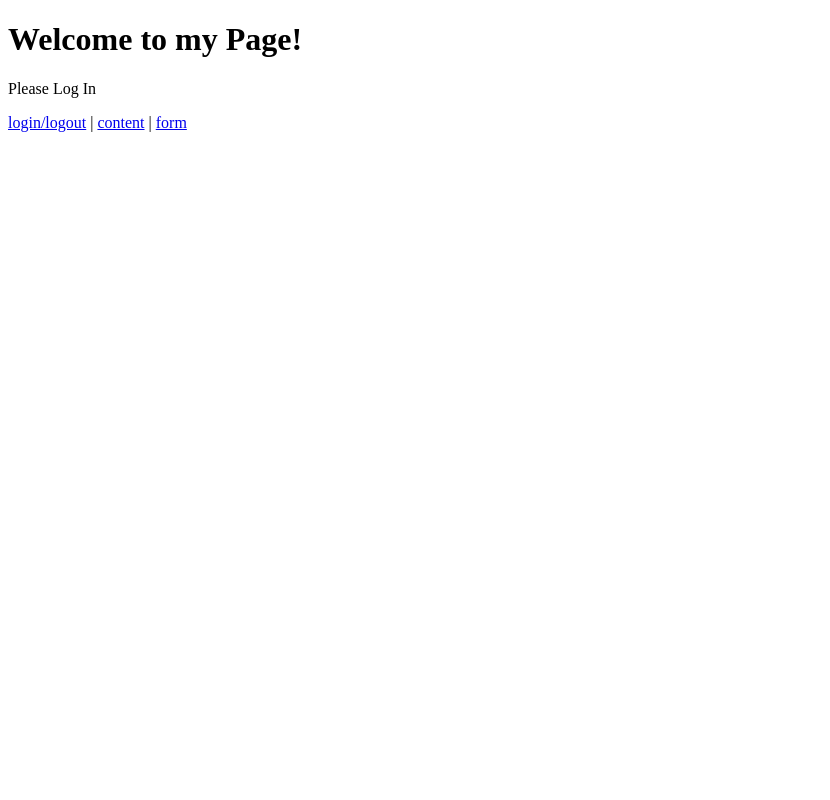
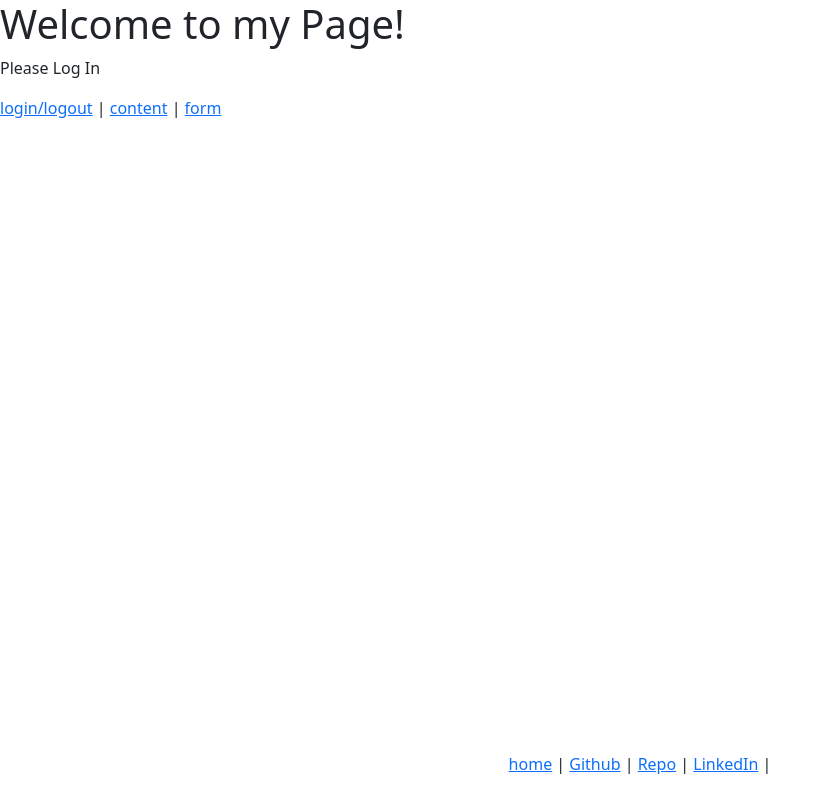
Before and after one commit to busterwoods/charlie-thought-logs, a plain HTML site: page index.html in a window 1280 px wide. Shown: the whole page, without its empty margins (0-830 px from the left). Drawn offline with nearby package versions, Linux system fonts and the light colour scheme.

Commit message:
Formatting and adding finishing touches

```diff
--- a/index.html
+++ b/index.html
@@ -7,10 +7,24 @@
 <head>
   <meta charset="UTF-8">
   <meta name="viewport" content="width=device-width, initial-scale=1.0">
-  <title>Setup Login</title>
+
+  <!-- Normalize -->
+  <link rel="stylesheet" href="https://cdnjs.cloudflare.com/ajax/libs/normalize/8.0.1/normalize.min.css">
+
+  <!-- Bootstrap -->
+  <link href="https://cdn.jsdelivr.net/npm/bootstrap@5.3.8/dist/css/bootstrap.min.css" rel="stylesheet">
+
+  <!-- Bootstrap Icons -->
+  <link rel="stylesheet" href="https://cdn.jsdelivr.net/npm/bootstrap-icons@1.11.0/font/bootstrap-icons.css">
+
+  <!-- Custom CSS -->
+  <link rel="stylesheet" href="../assets/css/style.css">
+
+  <title>Index</title>
 </head>
 
-<body>
+<body class="d-flex flex-column min-vh-100">
+  <main class="flex-fill">
     <h1>Welcome to my Page!</h1>
 
     <p id="loginState"> logged in</p>
@@ -22,6 +36,7 @@
     <a href="pages/form.html">form</a>
     <!--
     <p id='logoutState'></p> -->
+  </main>
   <script>
 
     const isAuthN = sessionStorage.getItem('sessionAuthN');
@@ -36,6 +51,13 @@
 
   </script>
 
+  <footer class="text-center py-4 mt-auto">
+    <a href="https://busterwoods.github.io/alfa/">home</a> |
+    <a href="https://github.com/busterwoods" target="_blank">Github</a> |
+    <a href="https://github.com/busterwoods/alfa" target="_blank">Repo</a> |
+    <a href="https://linkedin.com/in/troy-woods-42b1b1338" target="_blank">LinkedIn</a> |
+  </footer>
+
 </body>
 
 </html>
```
Also changed, not shown: pages/content.html (+6 -3 lines), pages/form.html (+7 -0 lines). Lines whose indentation alone changed are shown as unchanged.
